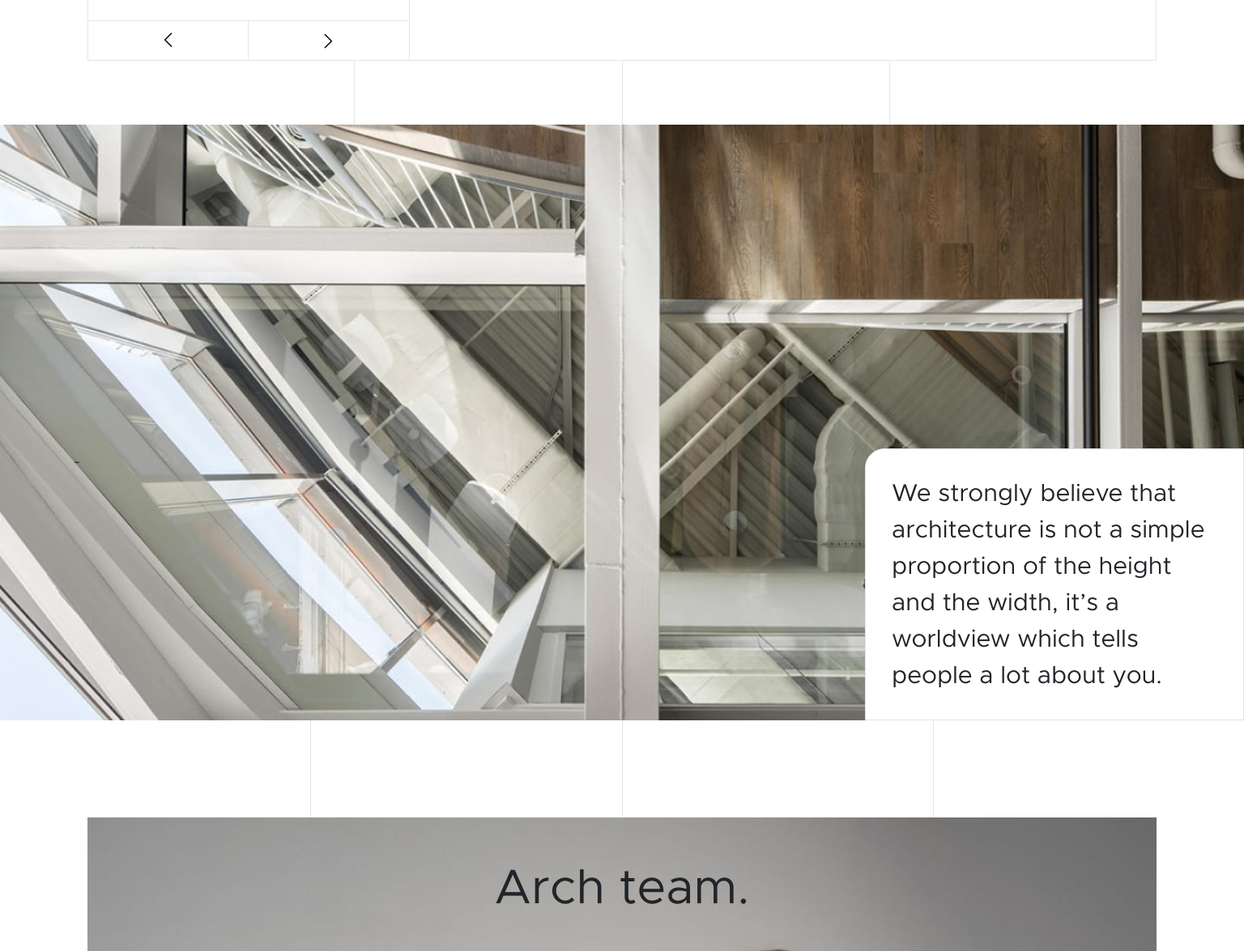
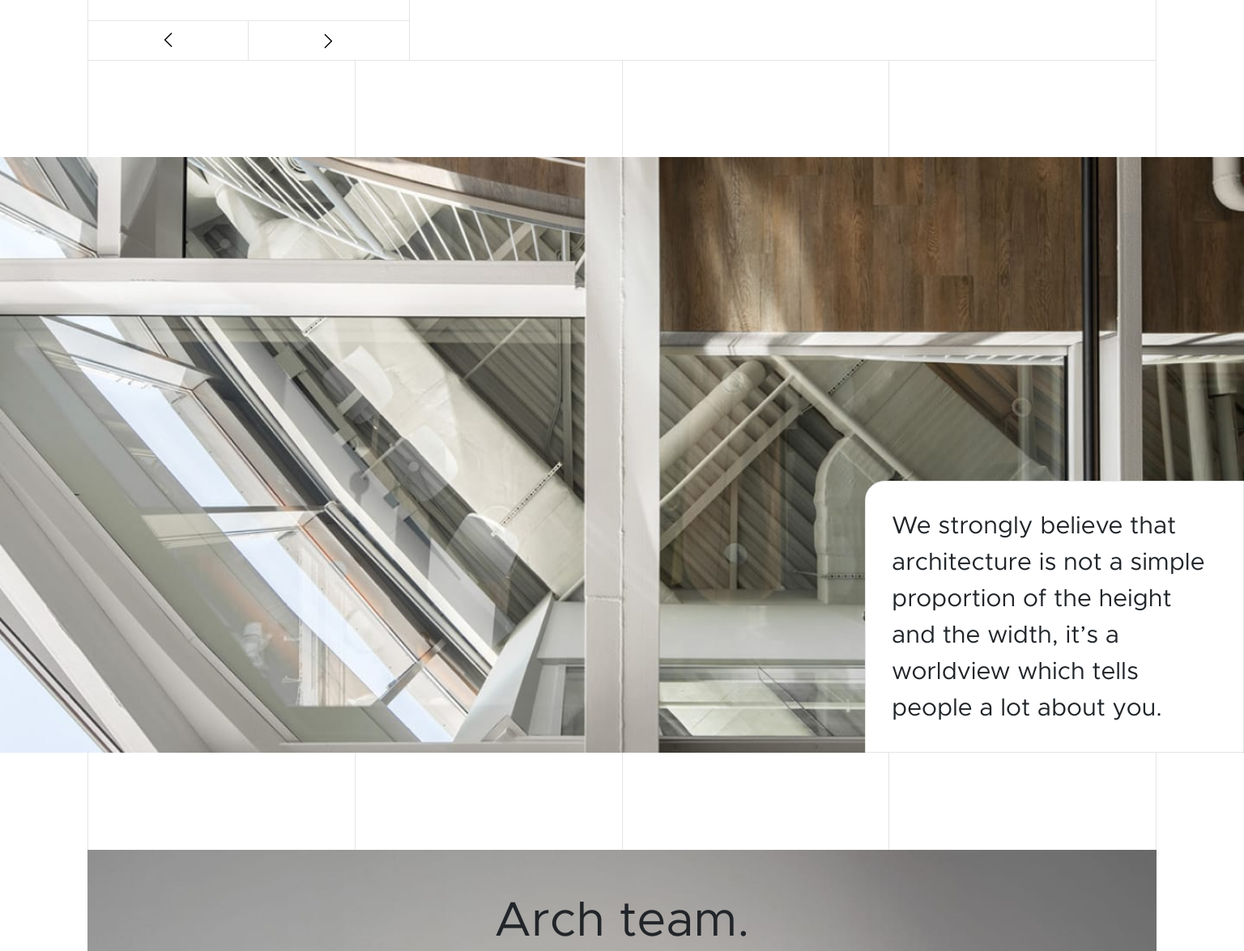
Before and after one commit to VladimirrAndreevich/arch, a website: page src/index.html in a window 1536 px wide. Shown: the part 1639-2814 px from the top of the page at 81% size. Drawn offline with nearby package versions, Linux system fonts and the light colour scheme; files that its build step writes are made by us from their sources; files whose address does not match are found by name.

Commit message:
fix borders

```diff
--- a/src/assets/scss/adaptive/lg.scss
+++ b/src/assets/scss/adaptive/lg.scss
@@ -116,6 +116,9 @@
 
 // benefits
 .benefits {
+  &__bottom-mobile > .col {
+    height: 120px;
+  }
   &__wrap {
     position: relative;
     &::after {
@@ -239,7 +242,6 @@
   }
 }
 
-
 // team
 .team {
   &__title {
--- a/src/assets/scss/adaptive/xxl.scss
+++ b/src/assets/scss/adaptive/xxl.scss
@@ -13,6 +13,17 @@
 
 // === functions ===
 @import "../_functions.scss";
+
+// common
+.row-main {
+  @media (min-width: 1400px) {
+    border-left: 1px solid $color-border;
+    border-right: 1px solid $color-border;
+
+    max-width: 1320px;
+    margin: 0 auto;
+  }
+}
 
 // benefits
 .benefits {
@@ -53,6 +64,11 @@
     &__top-wrap {
       border-left: 1px solid $color-border;
     }
+
+    &__bottom-mobile {
+      border-left: 1px solid $color-border;
+      border-right: 1px solid $color-border;
+    }
   }
 }
 
```
Also changed, not shown: docs/assets/css/adaptive/lg.css, docs/assets/css/adaptive/lg.min.css, docs/assets/css/adaptive/xxl.css, docs/assets/css/adaptive/xxl.min.css.
